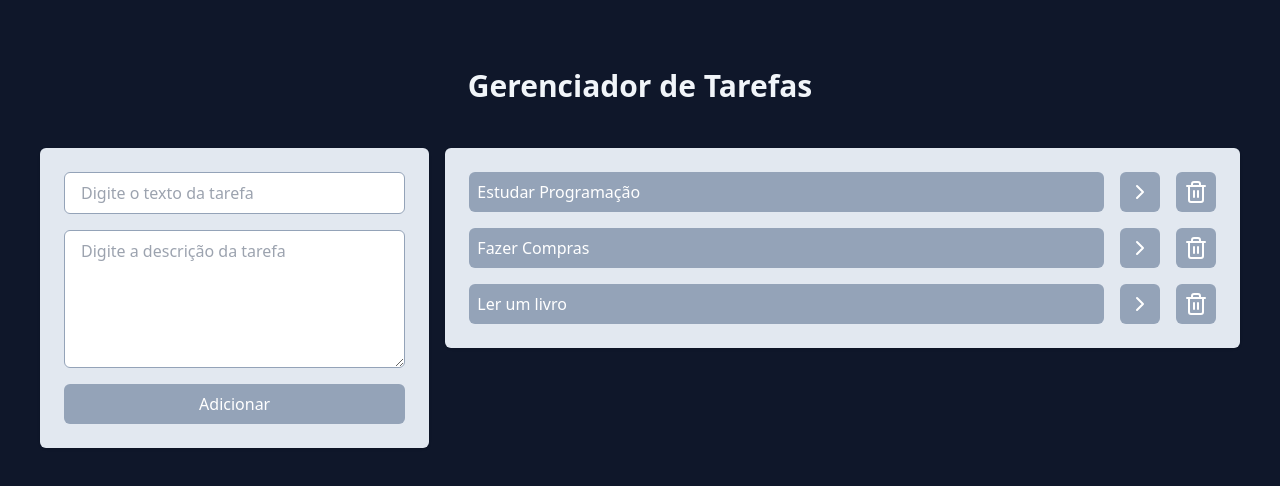
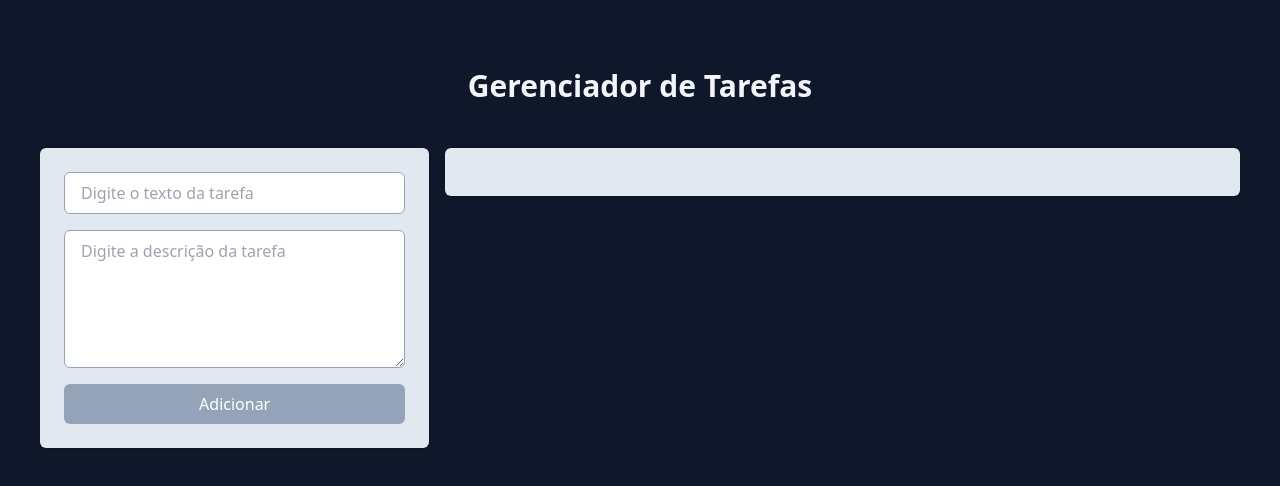
Before and after one commit to rafaluz/task-app-react, a React (Vite) app: page / in a window 1280 px wide. Shown: the top 486 px of the page. Built offline with nearby package versions, Linux system fonts and the light colour scheme.

Commit message:
add localstorage para armazenar as tasks

```diff
--- a/src/App.jsx
+++ b/src/App.jsx
@@ -1,31 +1,17 @@
 import AddTask from "./components/AddTask";
 import Tasks from "./components/Tasks";
 import "./App.css";
-import { useState } from "react";
+import { useEffect, useState } from "react";
 import { v4 } from "uuid";
 
 function App() {
-  const [tasks, setTasks] = useState([
-    {
-      id: 1,
-      title: "Estudar Programação",
-      description: "Estudar programação pra se tornar um dev full stack.",
-      isCompleted: false,
-    },
-    {
-      id: 2,
-      title: "Fazer Compras",
-      description: "Comprar 1kg de coxão mole fatiado e uma abobora",
-      isCompleted: false,
-    },
-    {
-      id: 3,
-      title: "Ler um livro",
-      description:
-        "ponto de impacto, as cronicas de gele e fogo, o nome do vento",
-      isCompleted: false,
-    },
-  ]);
+  const [tasks, setTasks] = useState(
+    JSON.parse(localStorage.getItem("tasks")) || []
+  );
+
+  useEffect(() => {
+    localStorage.setItem("tasks", JSON.stringify(tasks));
+  }, [tasks]);
 
   function onTaskClick(taskId) {
     const newTasks = tasks.map((task) => {
```
